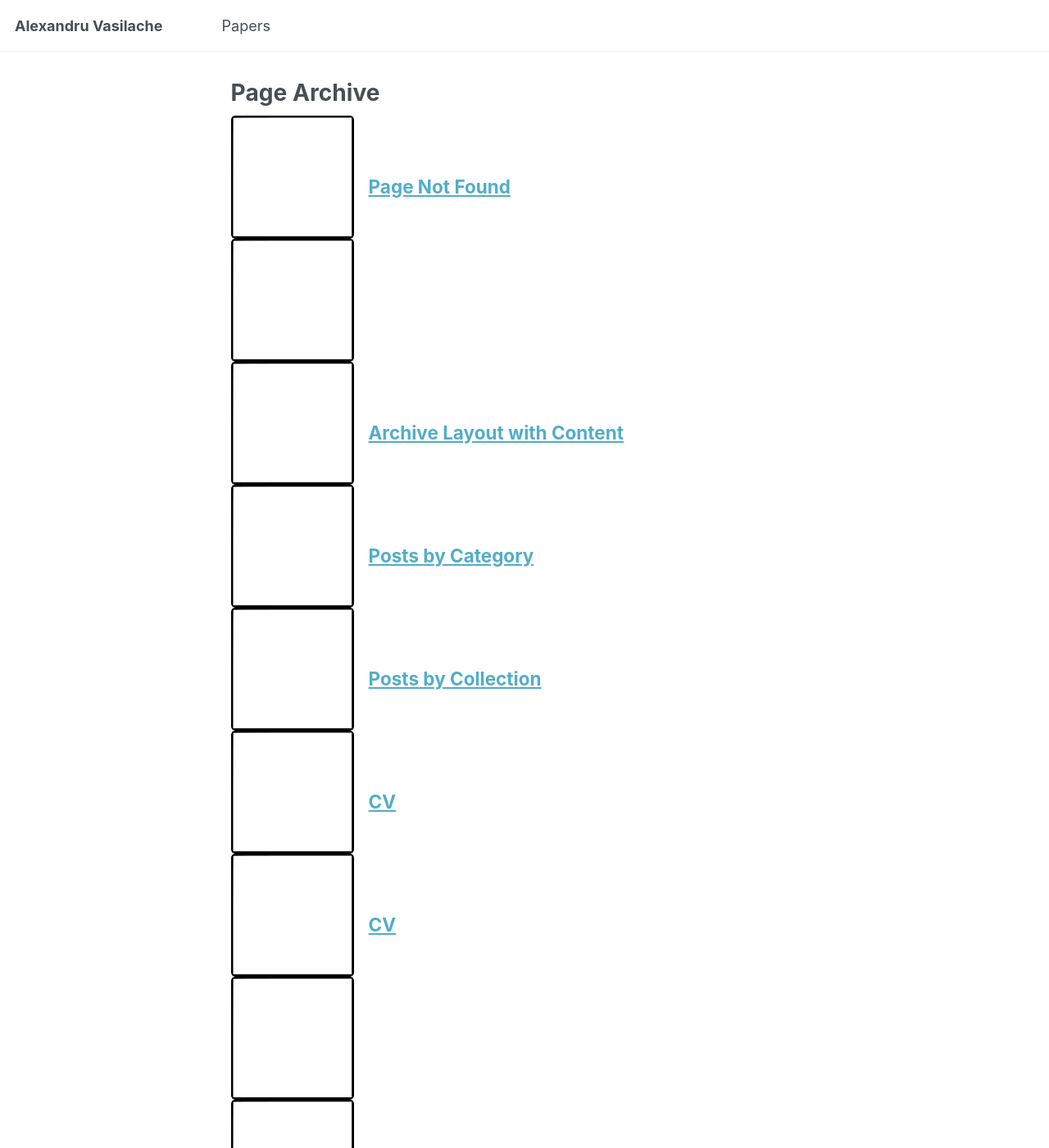
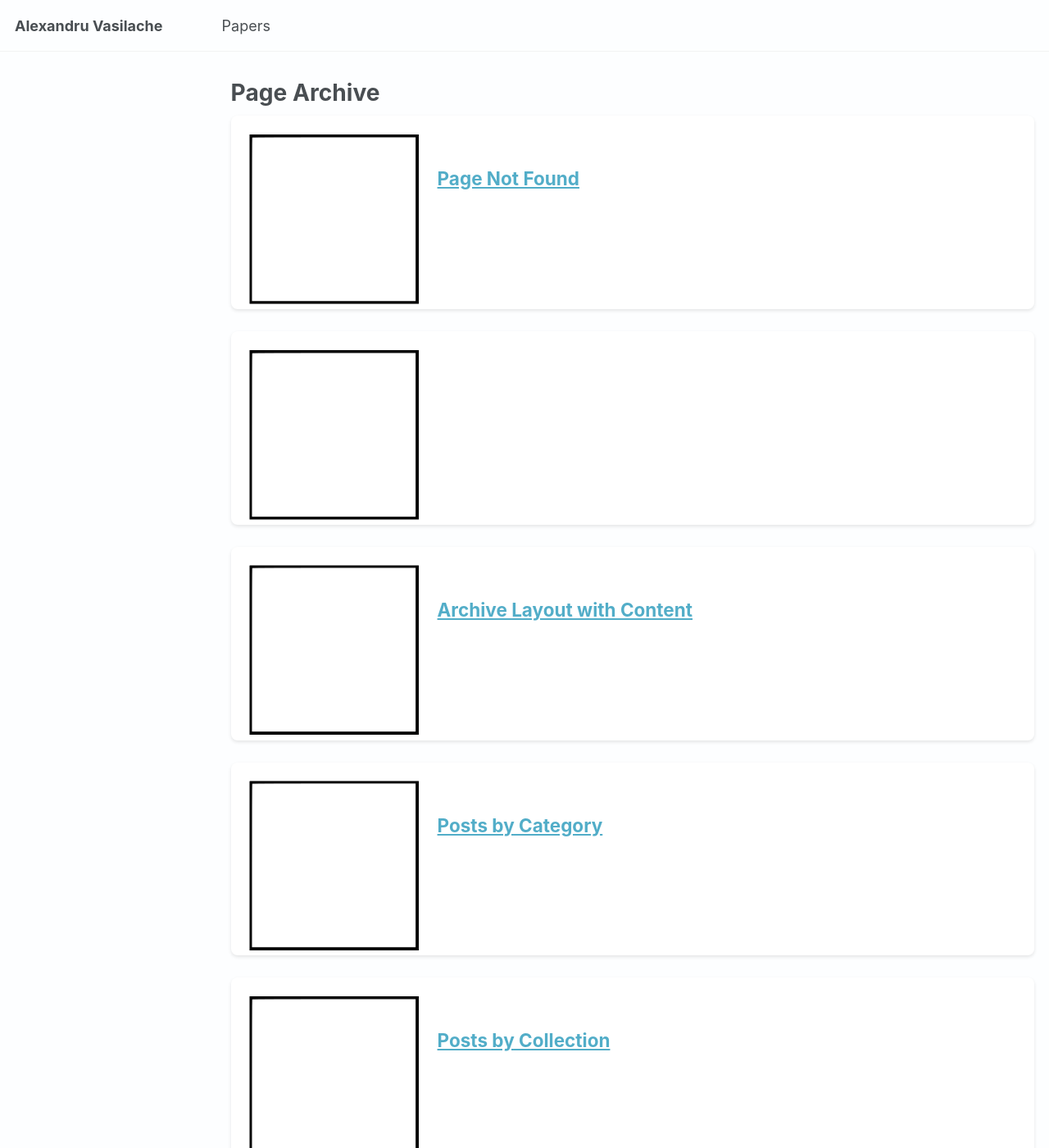
Before and after one commit to Alex-Vasilache/Alex-Vasilache.github.io, a Jekyll site: the page built from _pages/page-archive.html, in a window 1280 px wide and 1400 px high. Shown: the whole window at 82% size. Built offline with Jekyll 4.4.1, drawn with Linux system fonts in a browser that asks for light colours; a script that is not in the unit is left out.

Commit message:
added card appearance

```diff
--- a/_includes/archive-single.html
+++ b/_includes/archive-single.html
@@ -11,9 +11,10 @@
 {% else %}
 {% assign title = post.title %}
 {% endif %}
-
+<div class="card">
   <div class="{{ include.type | default: " list" }}__item">
     <article class="archive__item" itemscope itemtype="http://schema.org/CreativeWork">
+      <div class="archive__item-header">
         <div class="archive__item__inner">
           {% if teaser %}
           <div class="archive__item-teaser">
@@ -67,6 +68,7 @@
             </p>
           </div>
         </div>
+      </div>
       <div class="archive__item-indented-content">
         {% if post.excerpt and site.read_more != 'enabled' %}
         <p class="archive__item-excerpt" itemprop="description">{{ post.excerpt | markdownify }}</p>
@@ -100,3 +102,4 @@
       </div>
     </article>
   </div>
+</div>
--- a/_sass/custom.scss
+++ b/_sass/custom.scss
@@ -9,22 +9,42 @@
 
 .archive__item__inner {
     display: flex;
-    align-items: center;
+    align-items: flex-start;
     margin-bottom: 0;
 }
 
 .archive__item-teaser {
-    flex: 0 0 150px;
+    flex: 0 0 12em;
     margin-right: 1em;
 }
 
 .archive__item-teaser img {
-    width: 100%;
-    height: 150px;
+    width: 12em;
+    height: 12em;
     object-fit: cover;
     border-radius: 5px;
+    padding: 0.25em;
 }
 
 .archive__item-indented-content .archive__item-excerpt {
     margin-top: -1em;
 }
+
+.card {
+    background: var(--background-color, #ffffff);
+    border-radius: 8px;
+    box-shadow: 0 2px 4px rgba(0, 0, 0, 0.1);
+    margin-bottom: 1.5em;
+    margin-top: 0.5em;
+    padding: 1em;
+    padding-bottom: 0.1em;
+    transition: box-shadow 0.05s ease-in-out;
+}
+
+.card:hover {
+    box-shadow: 0 4px 8px rgba(0, 0, 0, 0.15);
+}
+
+.archive__item:hover .archive__item-teaser {
+    box-shadow: none !important;
+}
--- a/_sass/theme/_default_light.scss
+++ b/_sass/theme/_default_light.scss
@@ -3,45 +3,45 @@
    ========================================================================== */
 
 /* Color codes used for the theme */
-$gray                       : #7a8288;
-$dark-gray                  : mix(#000, $gray, 40%);
-$darker-gray                : mix(#000, $gray, 60%);
-$light-gray                 : mix(#fff, $gray, 50%);
-$lighter-gray               : mix(#fff, $gray, 90%);
+$gray : #7a8288;
+$dark-gray : mix(#000, $gray, 40%);
+$darker-gray : mix(#000, $gray, 60%);
+$light-gray : mix(#fff, $gray, 50%);
+$lighter-gray : mix(#fff, $gray, 90%);
 
 /* Color codes used for the site */
-$danger-color               : #ee5f5b;
-$info-color                 : #2f7f93;
-$notice-color               : #7a8288;
-$success-color              : #62c462;
-$warning-color              : #f89406;
+$danger-color : #ee5f5b;
+$info-color : #2f7f93;
+$notice-color : #7a8288;
+$success-color : #62c462;
+$warning-color : #f89406;
 
 /* Other basic settings for the template */
-$border-radius              : 4px;
-$box-shadow                 : 0 1px 1px rgba(0, 0, 0, 0.125);
-$global-transition          : all 0.2s ease-in-out;
-$masthead-height            : 70px;
-$navicon-width              : 28px;
-$navicon-height             : 4px;
-$sidebar-link-max-width     : 250px;
-$sidebar-screen-min-width   : 1024px;
+$border-radius : 4px;
+$box-shadow : 0 1px 1px rgba(0, 0, 0, 0.125);
+$global-transition : all 0.2s ease-in-out;
+$masthead-height : 70px;
+$navicon-width : 28px;
+$navicon-height : 4px;
+$sidebar-link-max-width : 250px;
+$sidebar-screen-min-width : 1024px;
 
 /* Default light theme for the site */
 :root {
-    --global-base-color                 : #{$gray};
-    --global-bg-color                   : #fff;
-    --global-footer-bg-color            : #f2f3f3;
-    --global-border-color               : #{$lighter-gray};
-    --global-dark-border-color          : #bdc1c4;
-    --global-code-background-color      : #fafafa;
-    --global-code-text-color            : #{$darker-gray};
-    --global-fig-caption-color          : mix(#fff,  #{$dark-gray}, 25%);
-    --global-link-color                 : #52adc8;
-    --global-link-color-hover           : mix(#000, #2f7f93, 25%);
-    --global-link-color-visited         : mix(#fff, #2f7f93, 25%);
-    --global-masthead-link-color        : #{$dark-gray};
-    --global-masthead-link-color-hover  : mix(#000, #{$gray}, 25%);
-    --global-text-color                 : #{$dark-gray};
-    --global-text-color-light           : #{$light-gray};
-    --global-thead-color                : #{$lighter-gray};
+    --global-base-color : #{$gray};
+    --global-bg-color: #fdfeff;
+    --global-footer-bg-color: #f2f3f3;
+    --global-border-color : #{$lighter-gray};
+    --global-dark-border-color: #bdc1c4;
+    --global-code-background-color: #fafafa;
+    --global-code-text-color : #{$darker-gray};
+    --global-fig-caption-color : mix(#fff, #{$dark-gray}, 25%);
+    --global-link-color: #52adc8;
+    --global-link-color-hover: mix(#000, #2f7f93, 25%);
+    --global-link-color-visited: mix(#fff, #2f7f93, 25%);
+    --global-masthead-link-color : #{$dark-gray};
+    --global-masthead-link-color-hover : mix(#000, #{$gray}, 25%);
+    --global-text-color : #{$dark-gray};
+    --global-text-color-light : #{$light-gray};
+    --global-thead-color : #{$lighter-gray};
 }
```
Lines whose indentation alone changed are shown as unchanged.
